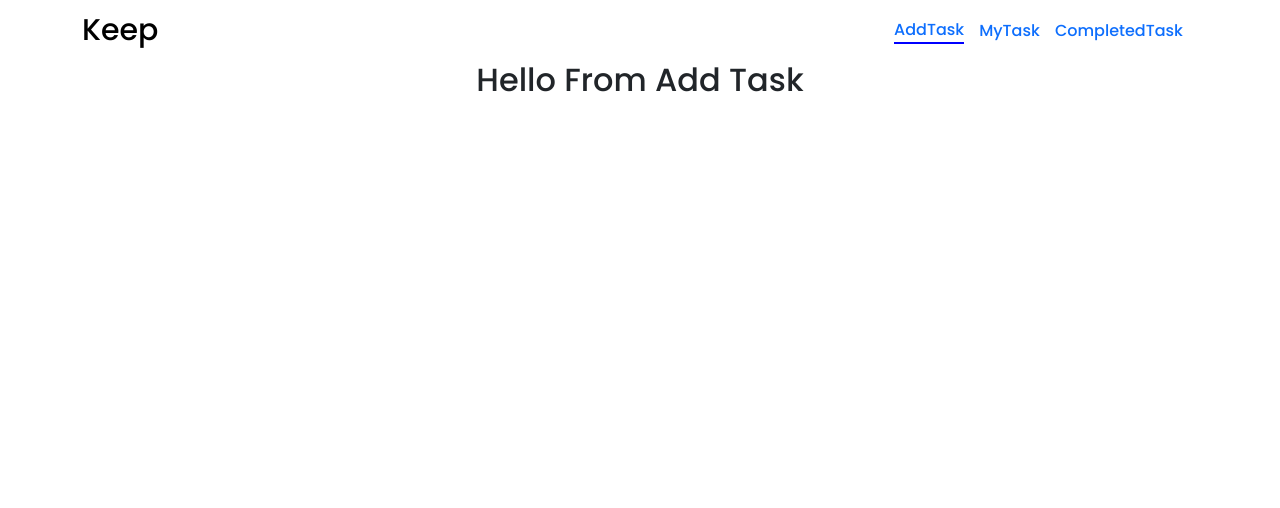
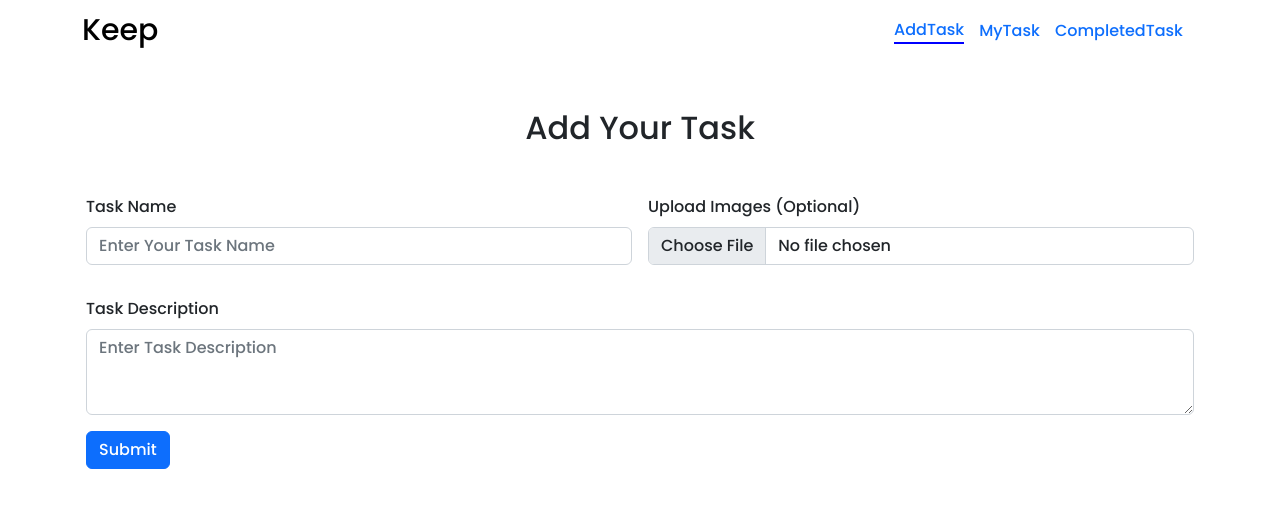
Before and after one commit to Parvez765/task-managment-clientside, a React (Create React App) app: page /addtask in a window 1280 px wide. Shown: the top 508 px of the page. Built offline with nearby package versions, Linux system fonts and the light colour scheme.

Commit message:
Post Api Created For Task

```diff
--- a/package.json
+++ b/package.json
@@ -11,6 +11,7 @@
     "react-dom": "^18.2.0",
     "react-router-dom": "^6.6.1",
     "react-scripts": "5.0.1",
+    "sweetalert2": "^11.6.16",
     "web-vitals": "^2.1.4"
   },
   "scripts": {
--- a/src/App.js
+++ b/src/App.js
@@ -4,7 +4,7 @@ import { router } from './Router/Router';
 
 function App() {
   return (
-    <div className="App">
+    <div>
        <RouterProvider router={router}></RouterProvider>
     </div>
   );
--- a/src/Components/AddTask/AddTask.js
+++ b/src/Components/AddTask/AddTask.js
@@ -1,9 +1,75 @@
 import React from 'react';
+import Swal from 'sweetalert2';
 
 const AddTask = () => {
+
+    const handleOnSubmit = event => {
+        event.preventDefault()
+        const form = event.target
+        const task = form.task.value
+        const taskDescription = form.taskDescription.value
+        // console.log(task, taskDescription)
+        const image = form.img.files[0]
+
+        const imgbbKey = process.env.REACT_APP_imgbbKey
+
+        const formData = new FormData()
+        formData.append("image", image)
+
+        fetch(`https://api.imgbb.com/1/upload?key=${imgbbKey}`, {
+            method: "POST",
+            body: formData
+        })
+            .then(res => res.json())
+            .then(imgdata => {
+                if (imgdata.success || !imgdata.success) {
+                    const taskdetails = { task, taskDescription, imgdata }
+                    fetch(`http://localhost:5000/task`, {
+                        method: "POST",
+                        headers: {
+                            "content-type" : "application/json"
+                        },
+                        body : JSON.stringify(taskdetails)
+                    })
+                        .then(res => res.json())
+                        .then(data => {
+                            console.log(data)
+                            if (data.acknowledged) {
+                                Swal.fire(
+                                    'Task Addedd Successfully!',
+                                    'Thank You',
+                                    'success'
+                                  )
+                           }
+
+                    })
+                }
+            })
+        form.reset()
+    }
+
     return (
         <div>
-            <h2>Hello From Add Task</h2>
+            <h2 className='mt-5 mb-5 text-center'>Add Your Task</h2>
+            <form className="row g-3 container mx-auto" onSubmit={handleOnSubmit}>
+                <div className="col-md-6">
+                    <label className="form-label">Task Name</label>
+                    <input type="text" name="task" className="form-control" placeholder='Enter Your Task Name' required/>
+                </div>
+                <div className="col-md-6">
+                <label className="form-label">Upload Images (Optional)</label>
+                    <div className="mb-3">
+                       <input className="form-control" type="file" name="img" id="formFile"/>
+                    </div>
+                </div>
+                <div className=" col-12 lg-col-6 ">
+                    <label className="form-label">Task Description</label><br/>
+                    <textarea class="form-control" name="taskDescription" id="exampleFormControlTextarea1" rows="3" placeholder='Enter Task Description'></textarea>
+                </div>
+                <div className="col-12">
+                    <button type="submit" className="btn btn-primary">Submit</button>
+                </div>
+            </form>
         </div>
     );
 };
--- a/src/Pages/Home/Home.js
+++ b/src/Pages/Home/Home.js
@@ -3,7 +3,7 @@ import React from 'react';
 const Home = () => {
     return (
         <div>
-            <h2>Hello From Home</h2>
+            <h2 className='text-center'>Hello From Home</h2>
         </div>
     );
 };
```
Also changed, not shown: src/Components/AddTask/AddTask.css (added), 1 other file (tests, documents, lock files or other folders).
